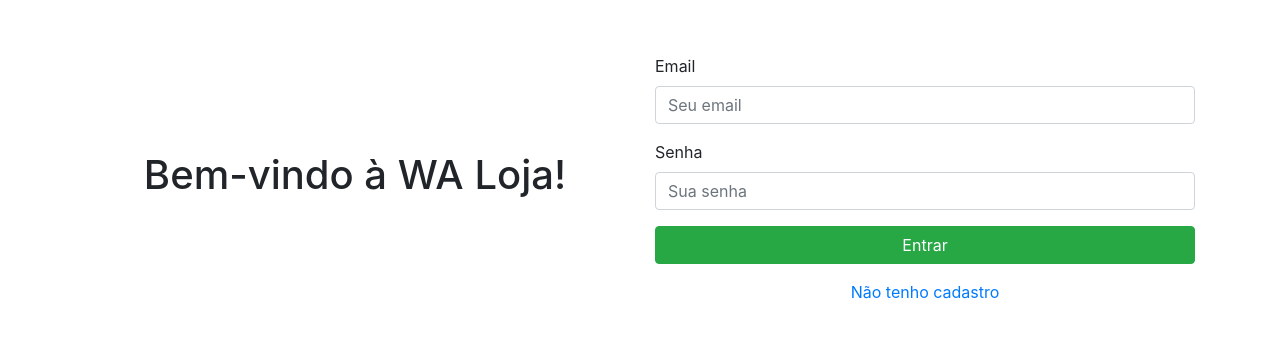
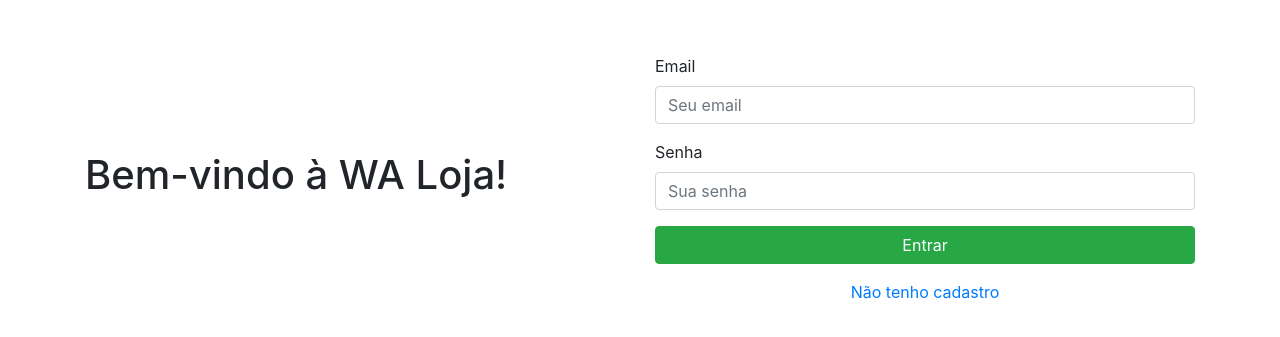
Before and after one commit to gabriellaSantaClara/pratica2-boostrap, a plain HTML site: page wa-loja-bootstrap/login.html in a window 1280 px wide. Shown: the part 221-558 px from the top of the page. Drawn offline with nearby package versions, Linux system fonts and the light colour scheme.

Commit message:
Update login.html

```diff
--- a/wa-loja-bootstrap/login.html
+++ b/wa-loja-bootstrap/login.html
@@ -9,13 +9,13 @@
   </head>
   <body>
     <div class="container">
-      <div class="row align-items-center" style="height: 100vh;">
-        <!-- Coluna para o título à direita -->
-        <div class="col-12 col-md-6 d-flex justify-content-center">
+      <div class="row align-items-center min-vh-100">
+        <!-- Coluna para o título à direita e acima quando a tela minimizada-->
+        <div class="col-12 col-md-6 d-flex justify-content-left">
           <h1>Bem-vindo à WA Loja!</h1>
         </div>
 
-        <!-- Coluna para o formulário de login à esquerda -->
+        <!-- Coluna para o formulário de login à esquerda e abaixo quando a tela minimizada-->
         <div class="col-12 col-md-6">
           <form>
             <div class="form-group">
```
